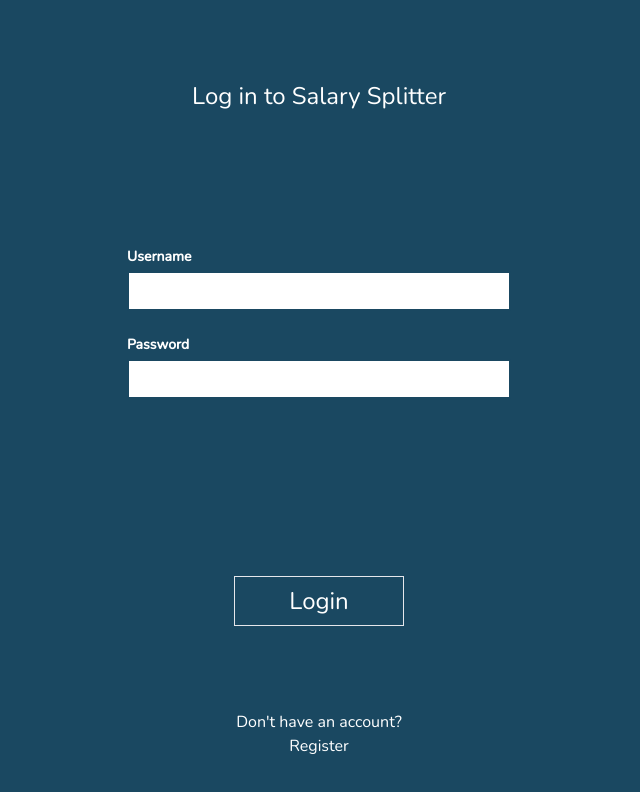
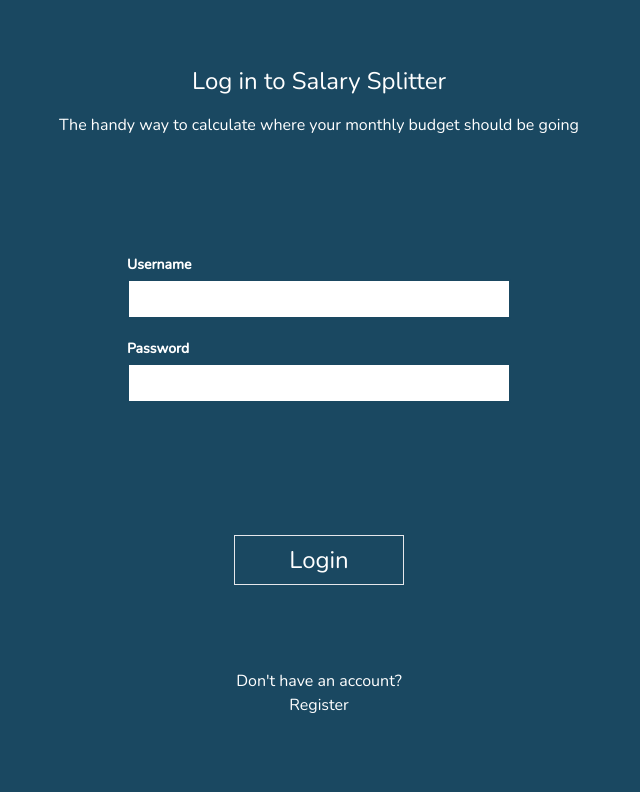
Before and after one commit to franciskershaw/salary-split, a React (Vite) app in the folder client/: page / in a window 1280 px wide. Shown: the top 792 px of the page, without its empty margins (321-961 px from the left). Built offline with nearby package versions, Linux system fonts and the light colour scheme; no server answers.

Commit message:
Tweak auth form

```diff
--- a/client/src/components/SharedLayout/SharedLayout.tsx
+++ b/client/src/components/SharedLayout/SharedLayout.tsx
@@ -11,7 +11,7 @@ const SharedLayout = (): JSX.Element => {
   ) : (
     <>
       {user ? <Navbar /> : null}
-      <main className='px-4 sm:px-5 mb-6 md:max-w-2xl md:mx-auto md:px-0 lg:max-w-5xl lg:px-8'>
+      <main className='px-4 sm:px-5 md:max-w-2xl md:mx-auto md:px-0 lg:max-w-5xl lg:px-8'>
         <Outlet />
       </main>
       <ToastContainer closeButton={false} autoClose={1500} />
--- a/client/src/pages/AuthPage/AuthForm/AuthForm.tsx
+++ b/client/src/pages/AuthPage/AuthForm/AuthForm.tsx
@@ -50,10 +50,13 @@ const AuthForm = ({ page }: { page: PageType }): JSX.Element => {
 
   return (
     <form onSubmit={onSubmit} className="form">
-      <div className="h-28 flex items-end justify-center w-full ">
+      <div className="text-center flex flex-col gap-4 justify-end w-full py-6">
         <h1 className="text-center text-2xl">
           {page === 'login' ? 'Log in to Salary Splitter' : 'Create your Account'}
         </h1>
+        {page === 'login' && (
+          <h2>The handy way to calculate where your monthly budget should be going</h2>
+        )}
       </div>
 
       <div className="form__inputs">
--- a/client/src/pages/AuthPage/AuthForm/_authForm.scss
+++ b/client/src/pages/AuthPage/AuthForm/_authForm.scss
@@ -1,11 +1,11 @@
 .form {
-  @apply h-full w-full flex flex-col items-center justify-between md:w-2/3;
+  @apply h-full w-full flex flex-col items-center justify-around md:w-2/3;
 
 	&__inputs {
 		@apply w-full flex flex-col items-center;
 	}
   &__group {
-    @apply flex flex-col w-3/5 mb-3 mt-3;
+    @apply flex flex-col w-3/5 mb-2 mt-3;
 
     label {
       @apply font-bold text-sm mb-1;
```
